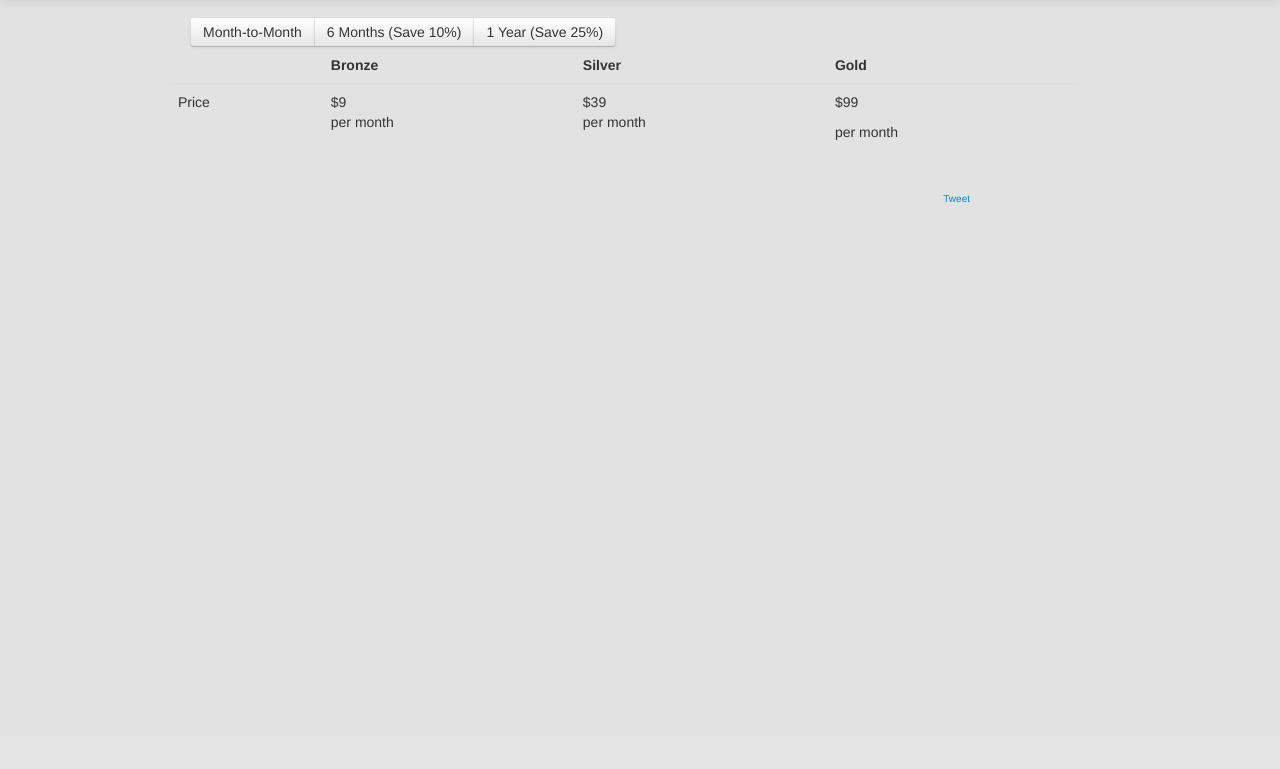
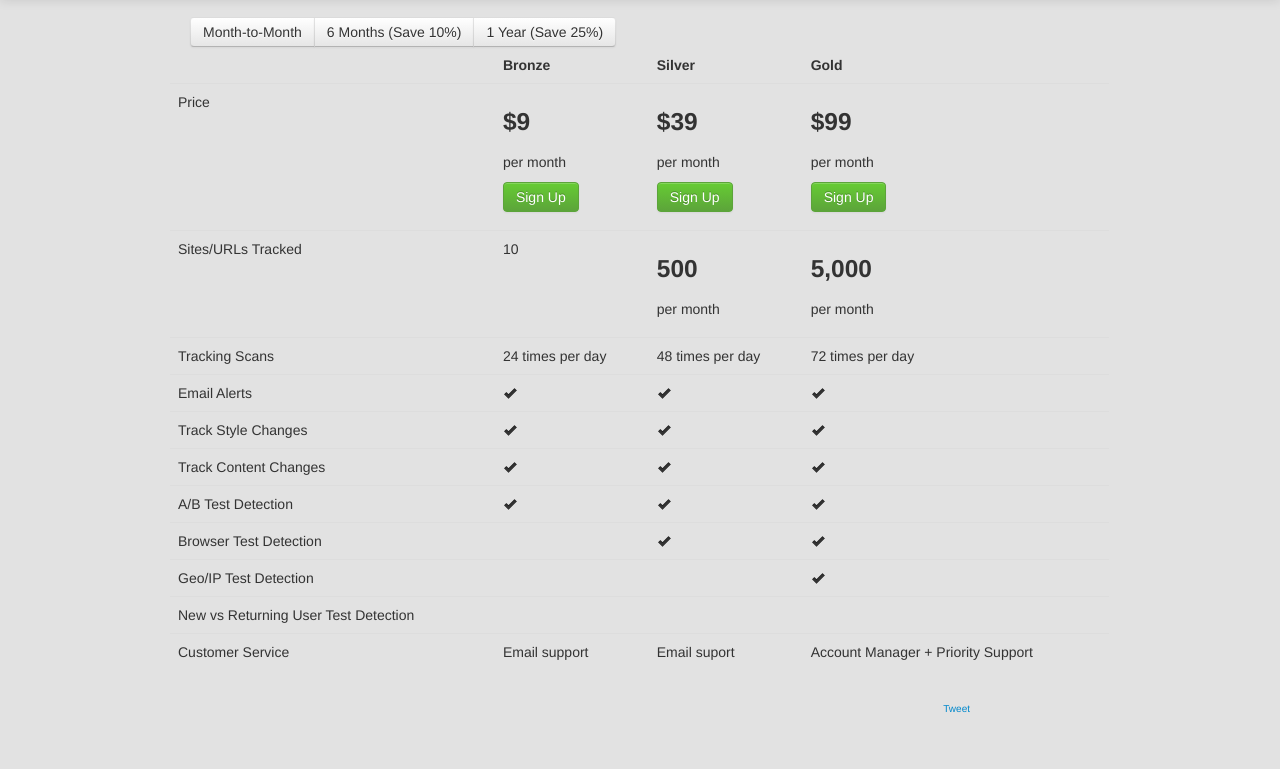
Before and after one commit to typpo/watchtower, a Flask app: page /pricing in a window 1280 px wide. Shown: the part 63-832 px from the top of the page. Before the commit the page ends 266 px from the top, so only its background shows below. Run offline with Flask 2, Linux system fonts and the light colour scheme; parts of the project's set-up code (start-up, migrations or seed data) failed here and were passed over; some libraries are stand-ins or nearby versions.

Commit message:
Pricing Page Updates

```diff
--- a/app/templates/pricing.html
+++ b/app/templates/pricing.html
@@ -8,7 +8,7 @@
 		<button class="btn">6 Months (Save 10%)</button>
 		<button class="btn">1 Year (Save 25%)</button>
 	</div>
-<div class="row">
+<div class="row text-center">
 <table class="table">
 <thead>
 <tr>
@@ -21,9 +21,63 @@
 <tbody>
 <tr>
 <td>Price</td>
-<td>$9<p>per month</p></td>
-<td>$39<p>per month</p></td>
-<td>$99</p>per month</p></td>
+<td><h3>$9</h3><p>per month</p><p><a class="btn btn-primary" href="#">Sign Up</p></td>
+<td><h3>$39</h3><p>per month</p><p><a class="btn btn-primary" href="#">Sign Up</p></td>
+<td><h3>$99</h3></p>per month</p><p><a class="btn btn-primary" href="#">Sign Up</p></td>
+</tr>
+<tr>
+<td>Sites/URLs Tracked</td>
+<td>10</td>
+<td><h3>500</h3><p>per month</p></td>
+<td><h3>5,000</h3></p>per month</p></td>
+</tr>
+<tr>
+<td>Tracking Scans</td>
+<td>24 times per day</td>
+<td>48 times per day</td>
+<td>72 times per day</td>
+</tr>
+<tr>
+<td>Email Alerts</td>
+<td><i class="icon-ok"></i></td>
+<td><i class="icon-ok"></i></td>
+<td><i class="icon-ok"></i></td>
+</tr>
+<tr>
+<td>Track Style Changes</td>
+<td><i class="icon-ok"></i></td>
+<td><i class="icon-ok"></i></td>
+<td><i class="icon-ok"></i></td>
+</tr>
+<td>Track Content Changes</td>
+<td><i class="icon-ok"></i></td>
+<td><i class="icon-ok"></i></td>
+<td><i class="icon-ok"></i></td>
+</tr>
+<td>A/B Test Detection</td>
+<td><i class="icon-ok"></i></td>
+<td><i class="icon-ok"></i></td>
+<td><i class="icon-ok"></i></td>
+</tr>
+<td>Browser Test Detection</td>
+<td></td>
+<td><i class="icon-ok"></i></td>
+<td><i class="icon-ok"></i></td>
+</tr>
+<td>Geo/IP Test Detection</td>
+<td></td>
+<td></td>
+<td><i class="icon-ok"></i></td>
+</tr>
+<td>New vs Returning User Test Detection</td>
+<td></td>
+<td></td>
+<td></td>
+</tr>
+<td>Customer Service</td>
+<td>Email support</td>
+<td>Email suport</td>
+<td>Account Manager + Priority Support</td>
 </tr>
 </tbody>
 </table>
```
